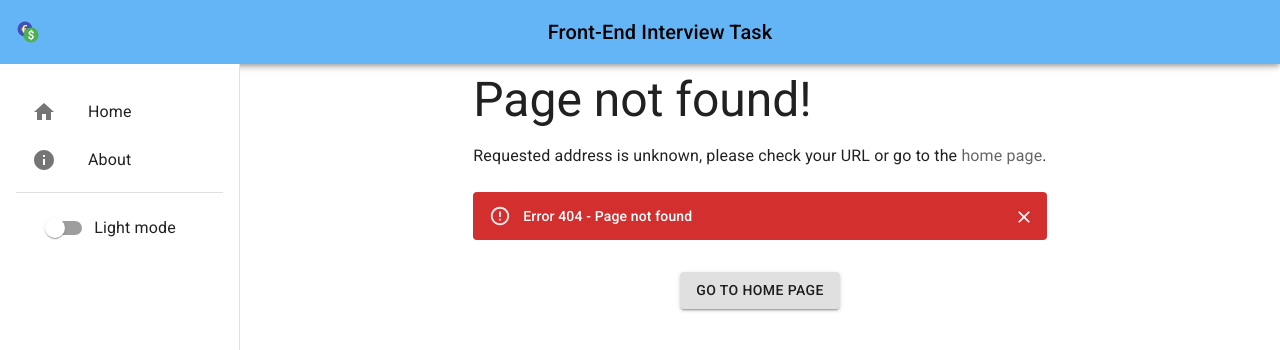
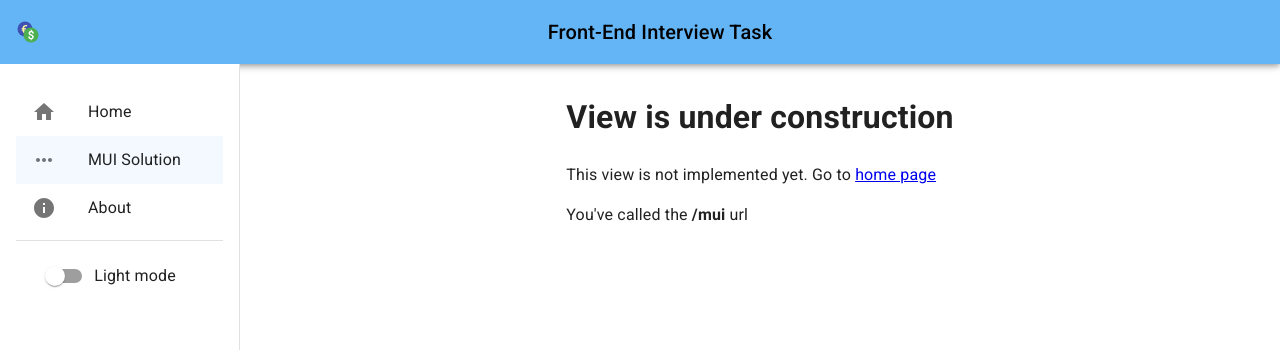
Before and after one commit to karpolan/test-react-search-box, a React (Create React App) app: page /mui in a window 1280 px wide. Before the commit this address had no page. Shown: the top 350 px of the page. Built offline with nearby package versions, Linux system fonts and the light colour scheme.

Commit message:
feat: MuiView routing at /mui

```diff
--- a/src/layout/PublicLayout.tsx
+++ b/src/layout/PublicLayout.tsx
@@ -24,6 +24,11 @@ const SIDE_BAR_ITEMS: Array<LinkToPage> = [
     title: 'Home',
     path: '/',
     icon: 'home',
+  },
+  {
+    title: 'MUI Solution',
+    path: '/mui',
+    icon: 'mui',
   },
   {
     title: 'About',
--- a/src/routes/PublicRoutes.tsx
+++ b/src/routes/PublicRoutes.tsx
@@ -4,6 +4,7 @@ import { NotFoundView } from '../views';
 import AboutView from '../views/About';
 import DevView from '../views/Dev';
 import HomeView from '../views/Home';
+import MuiSolutionView from '../views/MuiSolution';
 
 /**
  * List of routes available for anonymous users
@@ -15,6 +16,7 @@ const PublicRoutes = () => {
     <PublicLayout>
       <Routes>
         <Route path="/" element={<HomeView />} />
+        <Route path="mui" element={<MuiSolutionView />} />
         <Route path="about" element={<AboutView />} />
         {process.env.REACT_APP_DEBUG === 'true' && <Route path="dev" element={<DevView />} />}
         <Route path="*" element={<NotFoundView />} />
--- /dev/null
+++ b/src/views/MuiSolution/MuiSolutionView.tsx
@@ -0,0 +1,17 @@
+import { AppView } from '../../components';
+import NotImplementedView from '../NotImplementedView';
+
+/**
+ * Renders "Welcome" view
+ * url: /mui
+ * @page Mui
+ */
+const MuiSolutionView = () => {
+  return (
+    <AppView>
+      <NotImplementedView />
+    </AppView>
+  );
+};
+
+export default MuiSolutionView;
--- /dev/null
+++ b/src/views/MuiSolution/index.tsx
@@ -0,0 +1,3 @@
+import MuiSolutionView from './MuiSolutionView';
+
+export default MuiSolutionView;
```
